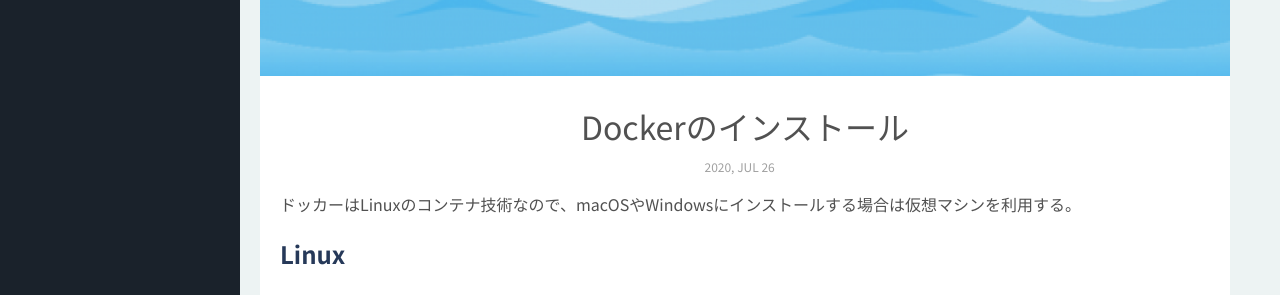
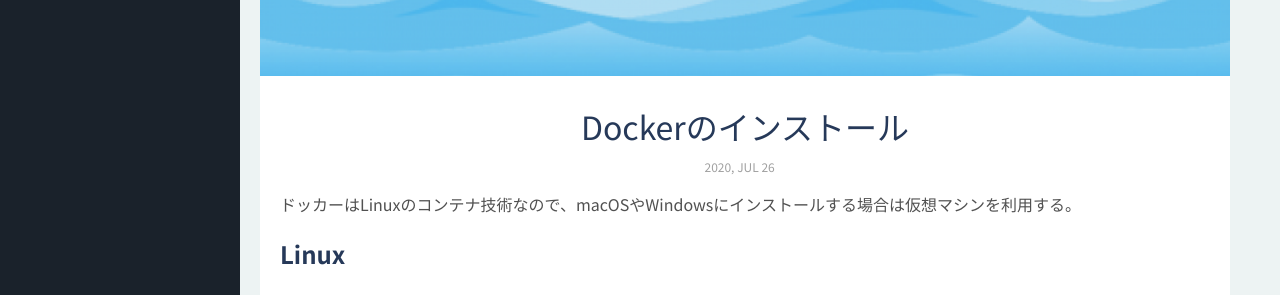
Before and after one commit to C4stleB/c4stleb.github.io, a Jekyll site: the page built from _posts/2020-08-09-docker-install.md, in a window 1280 px wide. Shown: the part 441-736 px from the top of the page. Built offline with Jekyll 4.4.1, drawn with Linux system fonts in a browser that asks for light colours; comment, search, counter and statistics services are not loaded.

Commit message:
Update main.css

```diff
--- a/assets/css/main.css
+++ b/assets/css/main.css
@@ -46,7 +46,8 @@ h1 {
   margin: 0.67em 0;
 }
 
-h2, h3 {
+
+.wrap-content h1, .wrap-content h2, .wrap-content h3 {
   color: #263959;
 }
 
```
